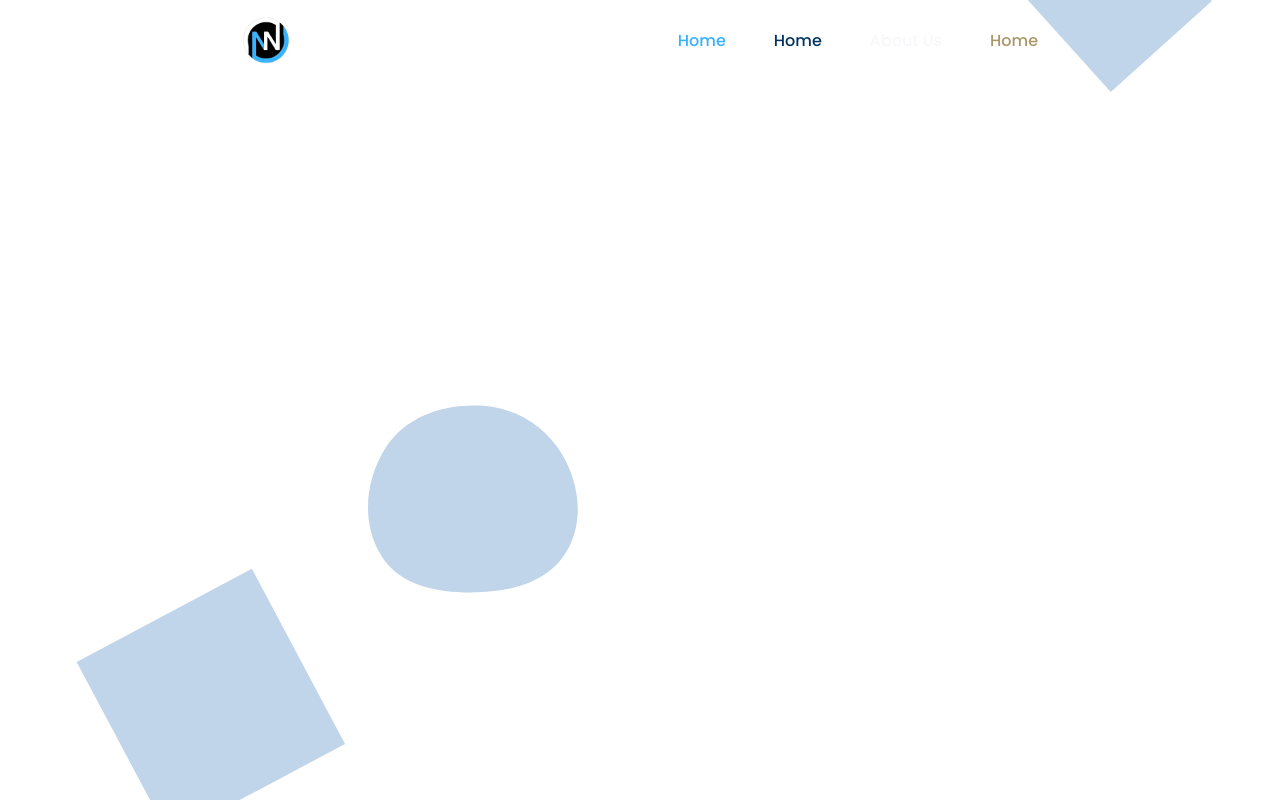
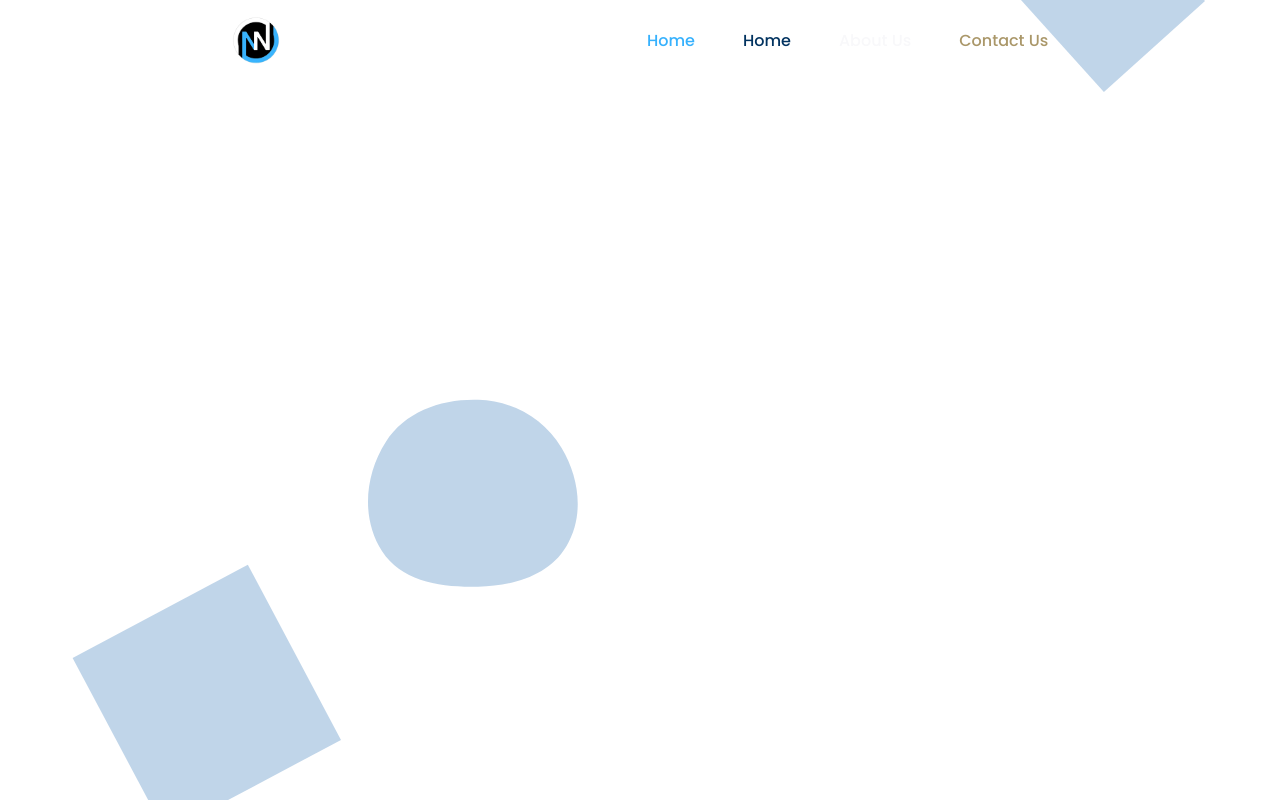
Before and after one commit to santoish/NN-Job-Portal, a website: page src/index.html in a window 1280 px wide. Drawn offline with Linux system fonts and the light colour scheme.

Commit message:
Update index.html

```diff
--- a/src/index.html
+++ b/src/index.html
@@ -25,7 +25,7 @@
                     <a href="#home" class="font-poppins light-white">About Us</a>
                 </li>
                 <li>
-                    <a href="#home" class="font-poppins brown">Home</a>
+                    <a href="#home" class="font-poppins brown">Contact Us</a>
                 </li>
             </ul>
         </nav>
```
